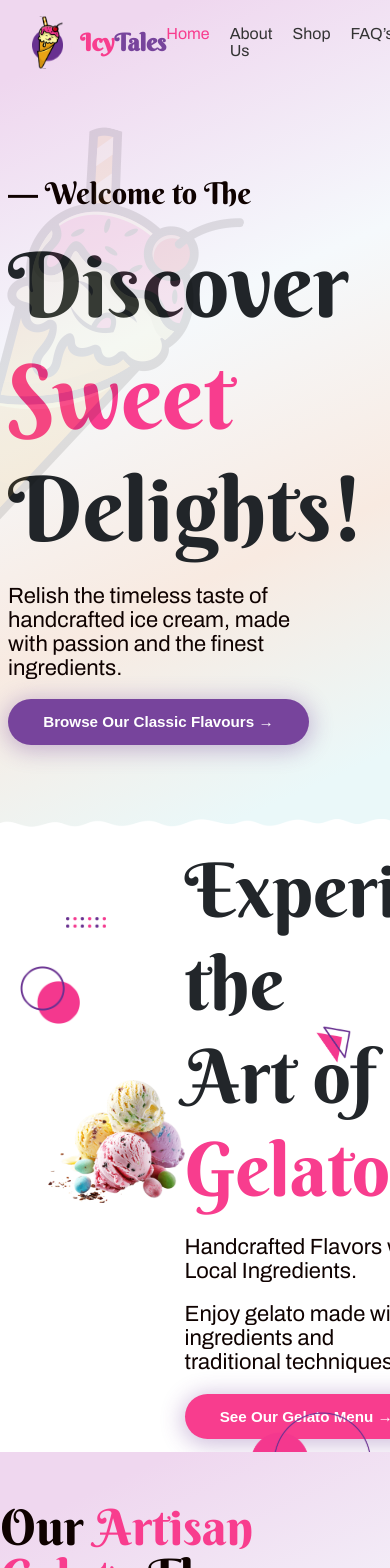
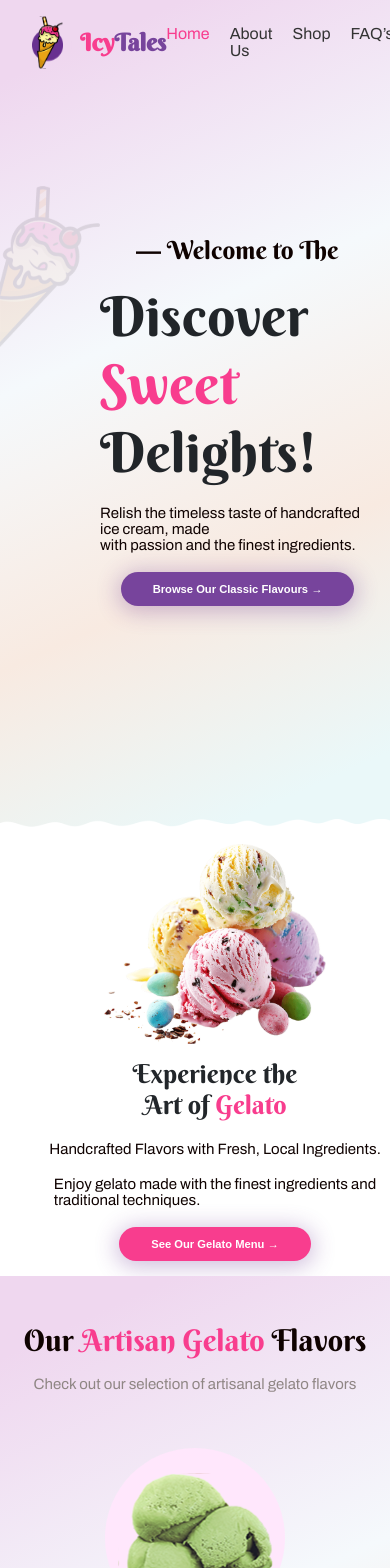
Before and after one commit to IrynaYedynak/Ice-Cream-E-Commerce, a React (Vite) app: page / in a window 390 px wide. Shown: the top 1568 px of the page. Built offline with nearby package versions, Linux system fonts and the light colour scheme.

Commit message:
add adaptive css

```diff
--- a/src/components/Carousel/Carousel.css
+++ b/src/components/Carousel/Carousel.css
@@ -32,3 +32,25 @@
     background-color: #f83d8e;
     color: white;
 }
+
+@media (max-width: 576px) {
+    .product-card {
+        flex: 0 0 100%;
+    }
+}
+
+.carousel-btn {
+    color: rgb(48, 48, 48);
+    border: none;
+    padding: 15px 15px;
+    border-radius: 50%;
+    cursor: pointer;
+    display: flex;
+    justify-content: center;
+    align-items: center;
+}
+
+.carousel-btn:hover {
+    background-color: #f83d8e;
+    color: white;
+}
--- a/src/components/Carousel/Carousel.jsx
+++ b/src/components/Carousel/Carousel.jsx
@@ -1,11 +1,30 @@
-import { useState } from "react";
+import { useState, useEffect } from "react";
 import './Carousel.css';
-
 
 function Carousel({ items, CardComponent, cardsToShow = 3 }) {
     const [index, setIndex] = useState(0);
+    const [cardsVisible, setCardsVisible] = useState(cardsToShow);
     const total = items.length;
 
+    useEffect(() => {
+        const updateCardsToShow = () => {
+            const width = window.innerWidth;
+            if (width <= 576) {
+                setCardsVisible(1);
+            } else if (width <= 1024) {
+                setCardsVisible(2);
+            } else {
+                setCardsVisible(3);
+            }
+        };
+
+        updateCardsToShow();
+
+        window.addEventListener('resize', updateCardsToShow);
+        return () => window.removeEventListener('resize', updateCardsToShow);
+    }, []);
+
+    // Обробка переходів, щоб індекс був коректним
     const handlePrev = () => {
         setIndex((prev) => (prev - 1 + total) % total);
     };
@@ -14,8 +33,9 @@ function Carousel({ items, CardComponent, cardsToShow = 3 }) {
         setIndex((prev) => (prev + 1) % total);
     };
 
+    // Відбираємо видимі картки
     const visibleCards = [];
-    for (let i = 0; i < cardsToShow; i++) {
+    for (let i = 0; i < cardsVisible; i++) {
         visibleCards.push(items[(index + i) % total]);
     }
 
--- a/src/components/Home/ArtSection.css
+++ b/src/components/Home/ArtSection.css
@@ -78,3 +78,140 @@
 .banner-text h2 span {
     color:#f83d8e ;
 }
+
+@media (max-width: 1024px) {
+    .art-section {
+        height: 60vh;
+        margin-left: 20px;
+    }
+    .shape-dots {
+        width: 35px;
+        top: 10%;
+        left: 15%;
+        transform: translateY(30px) scale(0.7) rotate(-30deg);
+    }
+    .shape-triangle {
+        width: 30px;
+        top: 25%;
+        right: 8%;
+        transform: translateY(30px) scale(0.7) rotate(-90deg);
+    }
+    .shape-circle {
+        width: 50px;
+        top: 18%;
+        left: 4%;
+        transform: translateY(30px) scale(0.7) rotate(-60deg);
+    }
+    .shape-half {
+        width: 100px;
+        bottom: -15px;
+        right: 4%;
+    }
+
+    .art-decription {
+        padding: 0 3rem 0 2rem;
+        gap: 25px;
+        width: 100%;
+    }
+
+    .art-picture {
+        width: 40%;
+        max-height: 500px;
+    }
+
+    .banner-text h2 {
+        font-size: 45px;
+    }
+}
+
+/* 768px - планшети (портрет) */
+@media (max-width: 768px) {
+    .art-section {
+        flex-direction: column;
+        height: fit-content;
+    }
+    .shape-dots {
+        width: 30px;
+        top: 8%;
+        left: 12%;
+    }
+    .shape-triangle {
+        width: 25px;
+        top: 22%;
+        right: 6%;
+    }
+    .shape-circle {
+        width: 45px;
+        top: 15%;
+        left: 3%;
+    }
+    .shape-half {
+        width: 90px;
+        bottom: -20px;
+        right: 3%;
+    }
+
+    .art-decription {
+        flex-direction: column;
+        align-items: center;
+        justify-content: space-around;
+        padding: 0 2rem;
+        gap: 20px;
+        width: 100%;
+        justify-content: center;
+    }
+
+    .art-picture {
+        width: 70vw;
+        max-height: 300px;
+    }
+
+    .banner-text h2 {
+        font-size: 35px;
+        text-align: center;
+    }
+}
+
+/* 576px - великі телефони / маленькі планшети */
+@media (max-width: 576px) {
+    .shape-dots,
+    .shape-triangle,
+    .shape-circle,
+    .shape-half {
+        display: none;
+    }
+
+    .art-decription {
+        padding: 0 1.5rem;
+        width: 100%;
+    }
+
+    .art-picture {
+        width: 90vw;
+        max-height: 300px;
+    }
+
+    .banner-text h2 {
+        font-size: 32px;
+    }
+}
+
+/* До 480px - телефони портрет */
+@media (max-width: 480px) {
+    .art-decription {
+        padding: 0 1rem;
+        flex-direction: column;
+        width: 100%;
+        gap: 15px;
+    }
+
+    .art-picture {
+        width: 95vw;
+        max-height: 200px;
+    }
+
+    .banner-text h2 {
+        font-size: 26px;
+        line-height: 1.2;
+    }
+}
--- a/src/components/Home/ArtisanFlavors.css
+++ b/src/components/Home/ArtisanFlavors.css
@@ -39,3 +39,24 @@
     font-size: 18px;
     color: #8f8684;
 }
+
+@media (max-width: 768px) {
+    .banner-text-flavors {
+        padding: 0 10px;
+        text-align: center;
+    }
+
+    .banner-text-flavors h2 {
+        font-size: 40px;
+    }
+}
+
+    @media (max-width: 480px) {
+    .banner-text-flavors h2 {
+        font-size: 30px;
+    }
+
+    .banner-text-flavors p {
+        font-size: 15px;
+    }
+}
--- a/src/components/Home/MainSection.css
+++ b/src/components/Home/MainSection.css
@@ -1,11 +1,11 @@
-*{
+* {
     margin: 0;
     padding: 0;
     box-sizing: border-box;
 }
 
 .main {
-    min-height: 100vh;
+    height: 100vh;
     background: linear-gradient(156deg, #efd7ef 8%, #f5f9fc 39%, #f8eae1 66%, #eaf8f9 91%);
     display: flex;
     align-items: center;
@@ -15,17 +15,14 @@
     padding-top: 80px;
 }
 
-.animate__backInLeft
-{
+.animate__backInLeft {
     --animate-duration: 1s;
 }
 
 .animate__backInDown,
-.animate__fadeIn
-{
+.animate__fadeIn {
     --animate-duration: 2s;
 }
-
 
 .mainbackground .background-picture {
     position: absolute;
@@ -52,6 +49,7 @@
 
 .banner-picture {
     overflow: hidden;
+    object-fit: contain;
 }
 
 .banner-picture img {
@@ -74,3 +72,95 @@
     display: block;
     pointer-events: none;
 }
+
+@media (max-width: 1024px) {
+    .main {
+        padding-top: 80px; /* Зменшено для мобільних */
+
+    }
+
+    .mainbackground .background-picture {
+        top: 20%; /* Налаштовано для мобільних */
+        width: 150px; /* Зменшено */
+        height: auto; /* Пропорційність */
+    }
+
+    .main-section {
+        justify-content: center; /* Центрування */
+        padding: 0 10px; /* Зменшено padding */
+        margin-left: 95px;
+        gap: 20px; /* Проміжок між елементами */
+    }
+
+    .banner-picture {
+        width: 70%; /* Повна ширина */
+        margin-top: 75px;
+    }
+
+    .banner-picture img {
+        width: 100%; /* Адаптивна ширина */
+        max-height: 400px; /* Зменшено */
+    }
+
+    .banner-text {
+        width: 100%;
+    }
+
+    .banner-text h3 {
+        font-size: 25px;
+        text-align: left;
+    }
+
+    .banner-text h1 {
+        font-size: 55px;
+    }
+
+    .banner-text p {
+        font-size: 15px;
+    }
+
+    .banner-button {
+        padding: 0.7rem 2.0rem;
+        font-size: 0.70rem;
+        margin-bottom: 15px;
+    }
+}
+
+/* Медіа-запит для планшетів (від 577px до 768px) */
+@media (max-width: 768px) {
+    .main {
+        padding-top: 90px; /* Середній padding */
+        justify-content: center; /* Як в оригіналі */
+    }
+
+    .mainbackground .background-picture {
+        top: 22%; /* Проміжне значення */
+        width: 200px; /* Середній розмір */
+        height: auto;
+    }
+
+    .main-section {
+        justify-content: flex-end; /* Як в оригіналі */
+        align-items: flex-end;
+        padding: 0 15px 0 5px; /* Проміжне значення */
+        flex-direction: column;
+        gap: 0;
+        height: fit-content;
+    }
+
+    .banner-text {
+        align-items: center;
+    }
+
+    .banner-picture img {
+        display: none;
+    }
+}
+
+@media (max-width: 576px) {
+    .mainbackground .background-picture {
+        top: 22%; /* Проміжне значення */
+        width: 100px; /* Середній розмір */
+        height: auto;
+    }
+}
--- a/src/components/ShopCatalog/ProductCard.css
+++ b/src/components/ShopCatalog/ProductCard.css
@@ -7,7 +7,7 @@
 .product-card {
     padding: 24px 25px;
     text-align: center;
-    width: 240px;
+    width: 100%;
     display: flex;
     flex-direction: column;
     align-items: center;
@@ -60,3 +60,38 @@
 .product-title-link:visited {
     color: inherit;
 }
+
+@media (max-width: 1024px) {
+    .product-card {
+        max-width: 45vw; /* Приблизно половина екрану мінус відступи */
+        padding: 20px 20px;
+    }
+
+    .card-image {
+        max-width: 200px;
+        height: 200px;
+        padding-top: 30px;
+    }
+}
+
+/* Мобільні телефони — 1 картка */
+@media (max-width: 576px) {
+    .product-card {
+        max-width: 90vw;
+        padding: 16px 16px;
+    }
+
+    .card-image {
+        max-width: 180px;
+        height: 180px;
+        padding-top: 25px;
+    }
+
+    .product-card h3 {
+        font-size: 18px;
+    }
+
+    .product-card p {
+        font-size: 20px;
+    }
+}
```
